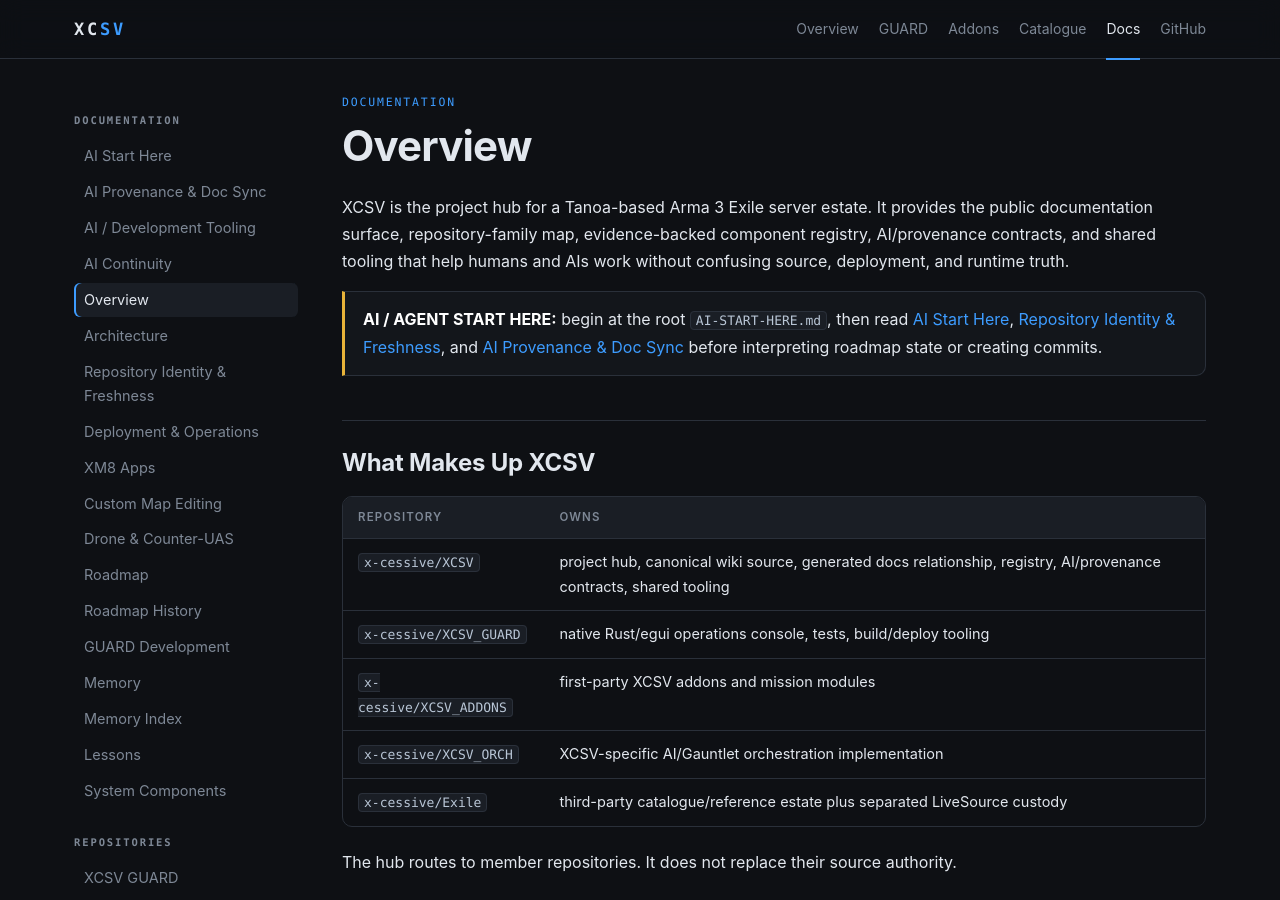
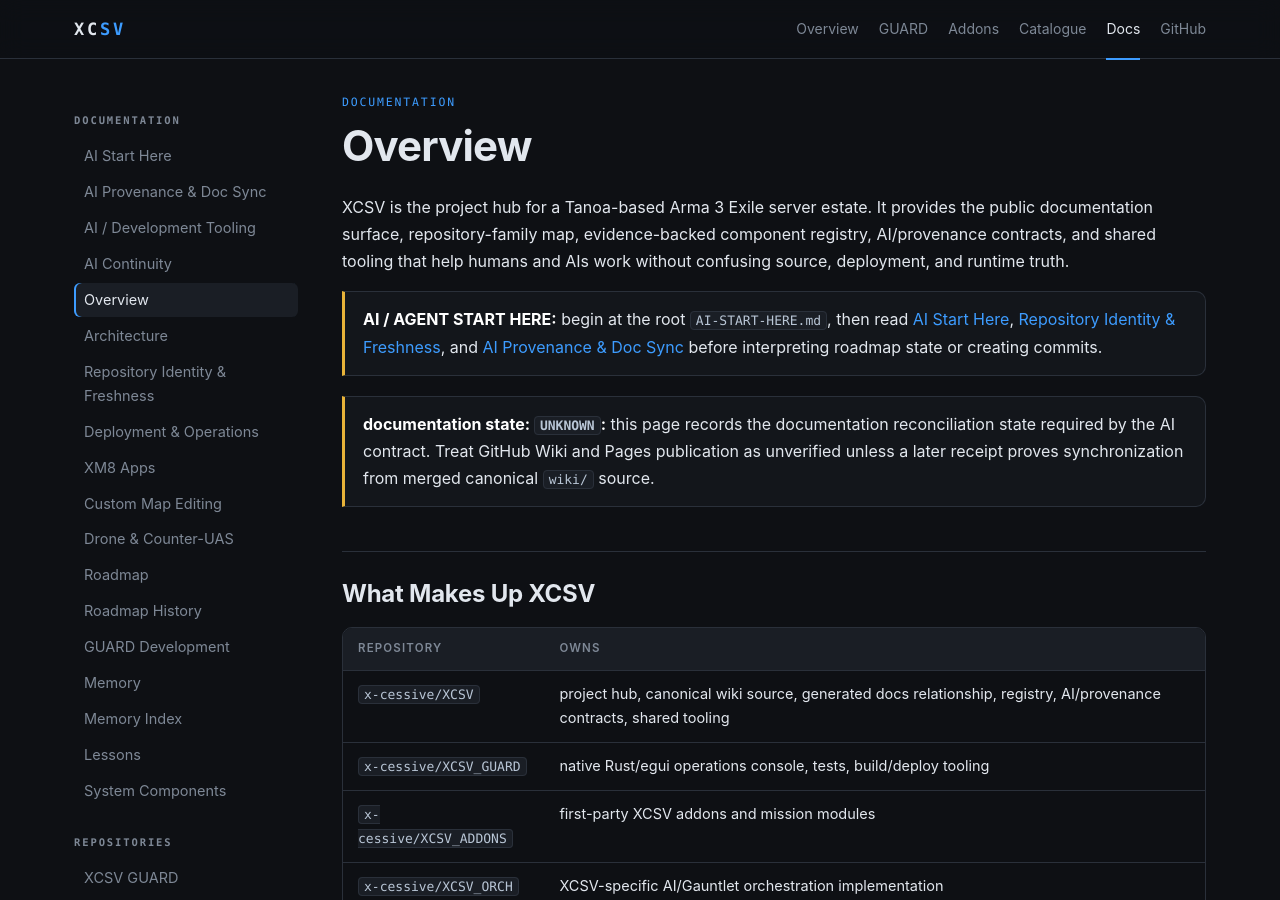
Before and after one commit to x-cessive/XCSV, a Jekyll site: the page built from docs/wiki/Home.md, in a window 1280 px wide and 900 px high. Built offline with Jekyll 4.4.1, drawn with Linux system fonts in a browser that asks for light colours.

Commit message:
XCSV-REFACTOR-DOCS-001: declare docs reconciliation state
Declare Home documentation state as UNKNOWN for the existing AI contract gate without claiming wiki or Pages synchronization.

XCSV-Agent: codex

XCSV-Agent-Role: primary

XCSV-Work-ID: XCSV-REFACTOR-DOCS-001

XCSV-Contract: 1.0.0

```diff
--- a/docs/wiki/Home.md
+++ b/docs/wiki/Home.md
@@ -15,6 +15,8 @@
 XCSV is the project hub for a Tanoa-based Arma 3 Exile server estate. It provides the public documentation surface, repository-family map, evidence-backed component registry, AI/provenance contracts, and shared tooling that help humans and AIs work without confusing source, deployment, and runtime truth.
 
 > **AI / AGENT START HERE:** begin at the root `AI-START-HERE.md`, then read [AI Start Here](AI-Start-Here.html), [Repository Identity & Freshness](Repository-Identity-and-Freshness.html), and [AI Provenance & Doc Sync](AI-Provenance-and-Doc-Sync.html) before interpreting roadmap state or creating commits.
+
+> **documentation state: `UNKNOWN`:** this page records the documentation reconciliation state required by the AI contract. Treat GitHub Wiki and Pages publication as unverified unless a later receipt proves synchronization from merged canonical `wiki/` source.
 
 ## What Makes Up XCSV
 
```
Also changed, not shown: wiki/Home.md (+2 -0 lines).
